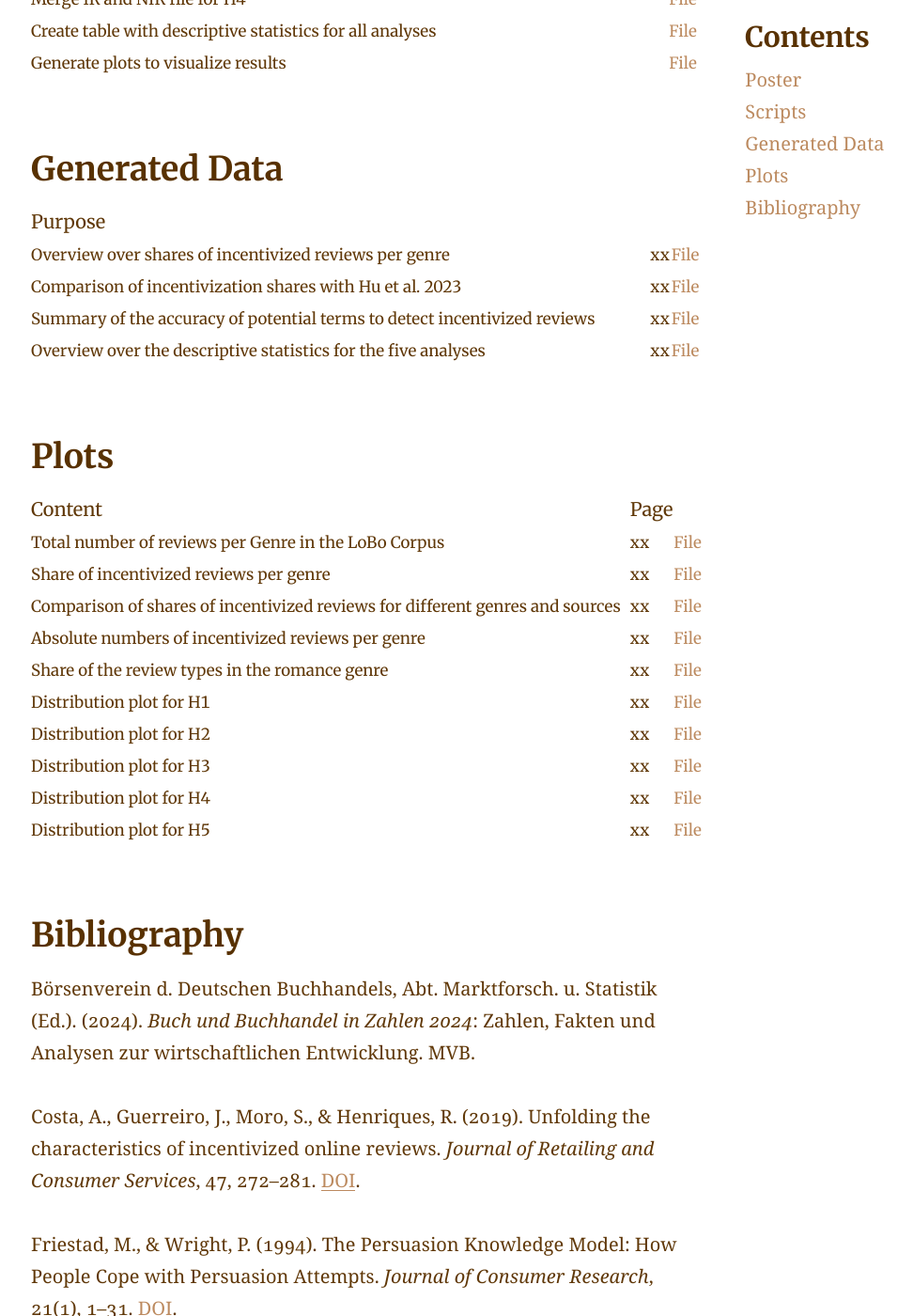
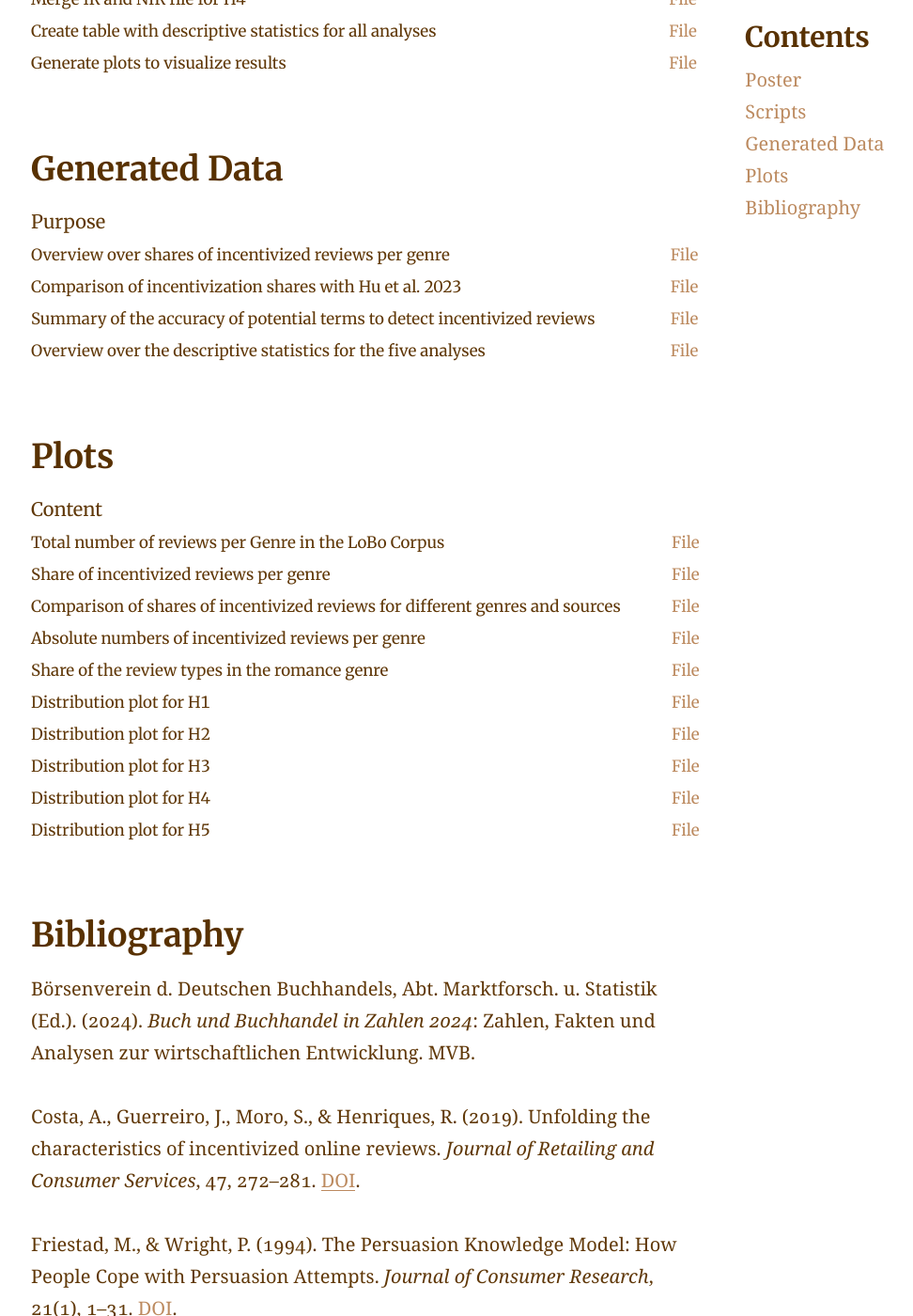
Before and after one commit to aheuma/IncentivizedBookReviews, a Jekyll site: the page built from resources.md, in a window 1280 px wide and 1400 px high, scrolled down 1870 px. Shown: the whole window at 94% size, without its empty margins (31-1003 px from the left). Built offline with Jekyll 4.4.1, drawn with Linux system fonts in a browser that asks for light colours.

Commit message:
Update resources.md

```diff
--- a/resources.md
+++ b/resources.md
@@ -41,26 +41,26 @@ Note that some files can not be published due to copyright restrictions. This ap
 
 | Purpose |   |
 | --- | --- |
-| Overview over shares of incentivized reviews per genre | xx| [File](../Resources/Other/genre_overview_incentivization.xlsx) |
-| Comparison of incentivization shares with Hu et al. 2023 | xx| [File](../Resources/Other/incentivization_comparison_Hu et al.xlsx) |
-| Summary of the accuracy of potential terms to detect incentivized reviews | xx| [File](../Resources/Other/IR detection_summary.xlsx) |
-| Overview over the descriptive statistics for the five analyses | xx| [File](../Resources/Other/descriptiveOverview_romance.csv) |
+| Overview over shares of incentivized reviews per genre | [File](../Resources/Other/genre_overview_incentivization.xlsx) |
+| Comparison of incentivization shares with Hu et al. 2023 | [File](../Resources/Other/incentivization_comparison_Hu et al.xlsx) |
+| Summary of the accuracy of potential terms to detect incentivized reviews |  [File](../Resources/Other/IR detection_summary.xlsx) |
+| Overview over the descriptive statistics for the five analyses | [File](../Resources/Other/descriptiveOverview_romance.csv) |
 
 <br>
 ## Plots {#plots}
 
-| Content |  Page | |
-| --- | :--- | --- |
-| Total number of reviews per Genre in the LoBo Corpus | xx| [File](../Resources/Plots/total_reviews_per_genre_BAR.png) |
-| Share of incentivized reviews per genre | xx| [File](../Resources/Plots/reviews_IR_shares_ALL.png) |
-| Comparison of shares of incentivized reviews for different genres and sources | xx| [File](../Resources/Plots/hu_IR_comparison.png) |
-| Absolute numbers of incentivized reviews per genre | xx| [File](../Resources/Plots/reviews_IRs_absolute_per_genre_BAR.png) |
-| Share of the review types in the romance genre | xx| [File](../Resources/Plots/review_type_shares_romance.png) |
-| Distribution plot for H1 | xx| [File](../Resources/Plots/H1_Distribution_AAP.png) |
-| Distribution plot for H2 | xx| [File](../Resources/Plots/H2_Distribution_AverageWordLength.png) |
-| Distribution plot for H3 | xx| [File](../Resources/Plots/H3_Distribution_AverageReviewLength.png) |
-| Distribution plot for H4 | xx| [File](../Resources/Plots/H4_Distribution_StarRatings.png) |
-| Distribution plot for H5 | xx| [File](../Resources/Plots/H5_Distribution_ShareEmotionalWords.png) |
+| Content |  |
+| --- | --- |
+| Total number of reviews per Genre in the LoBo Corpus | [File](../Resources/Plots/total_reviews_per_genre_BAR.png) |
+| Share of incentivized reviews per genre |  [File](../Resources/Plots/reviews_IR_shares_ALL.png) |
+| Comparison of shares of incentivized reviews for different genres and sources |  [File](../Resources/Plots/hu_IR_comparison.png) |
+| Absolute numbers of incentivized reviews per genre |  [File](../Resources/Plots/reviews_IRs_absolute_per_genre_BAR.png) |
+| Share of the review types in the romance genre |  [File](../Resources/Plots/review_type_shares_romance.png) |
+| Distribution plot for H1 | [File](../Resources/Plots/H1_Distribution_AAP.png) |
+| Distribution plot for H2 | [File](../Resources/Plots/H2_Distribution_AverageWordLength.png) |
+| Distribution plot for H3 |  [File](../Resources/Plots/H3_Distribution_AverageReviewLength.png) |
+| Distribution plot for H4 |  [File](../Resources/Plots/H4_Distribution_StarRatings.png) |
+| Distribution plot for H5 |  [File](../Resources/Plots/H5_Distribution_ShareEmotionalWords.png) |
 
 <br>
 ## Bibliography {#bibliography}
```
